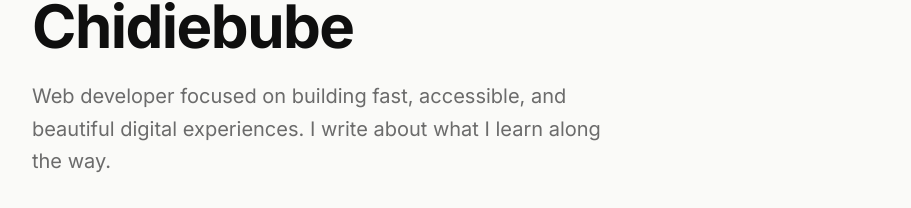
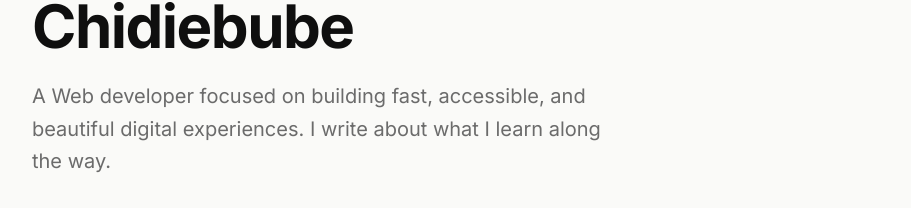
Before and after one commit to williamsconcepts/portfolio, a Next.js app: page / in a window 1280 px wide. Shown: the part 169-377 px from the top of the page, without its empty margins (184-1095 px from the left). Built offline with nearby package versions, Linux system fonts and the light colour scheme; no server answers; the database is empty.

Commit message:
Fix Database to portfolio

```diff
--- a/app/page.tsx
+++ b/app/page.tsx
@@ -26,7 +26,7 @@ export default async function HomePage() {
           Chidiebube
         </h1>
         <p className="text-xl text-muted max-w-xl leading-relaxed mb-8">
-          Web developer focused on building fast, accessible, and beautiful digital experiences.
+         A Web developer focused on building fast, accessible, and beautiful digital experiences.
           I write about what I learn along the way.
         </p>
         <div className="flex flex-wrap gap-3">
--- a/app/projects/page.tsx
+++ b/app/projects/page.tsx
@@ -7,8 +7,22 @@ export const metadata = {
   description: "Web development projects I've built.",
 };
 
+type Project = {
+  id: string;
+  slug: string;
+  emoji?: string;
+  repo?: string;
+  url?: string;
+  title: string;
+  description: string;
+  tags: string[];
+  featured: boolean;
+  order: number;
+  createdAt: Date;
+};
+
 export default async function ProjectsPage() {
-  const projects = await prisma.project.findMany({
+  const projects: Project[] = await prisma.project.findMany({
     orderBy: [{ featured: "desc" }, { order: "asc" }, { createdAt: "desc" }],
   });
 
@@ -44,7 +58,7 @@ export default async function ProjectsPage() {
               <p className="text-sm text-muted leading-relaxed flex-1 mb-4">{p.description}</p>
               {p.tags.length > 0 && (
                 <div className="flex flex-wrap gap-1.5">
-                  {p.tags.map((tag) => (
+                  {p.tags.map((tag: string) => (
                     <span key={tag} className="text-xs font-mono bg-paper border border-border px-2 py-0.5 rounded">{tag}</span>
                   ))}
                 </div>
```
